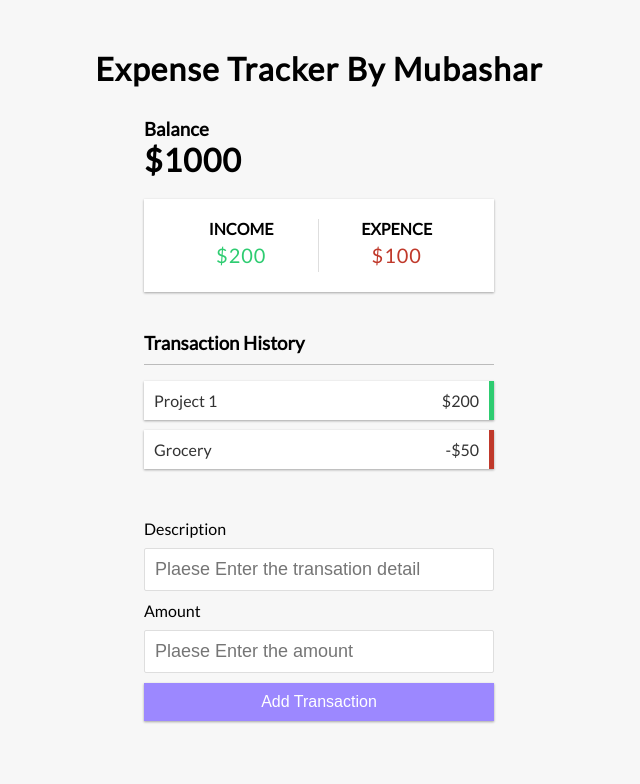
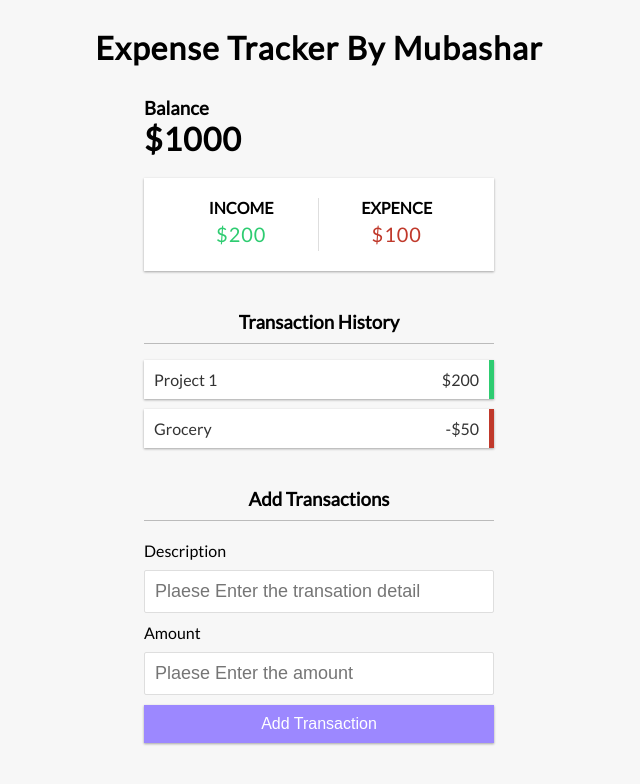
Before and after one commit to mobi781/PanaCloud-SaaS-Training, a React (Create React App) app in the folder first_react_app/: page / in a window 1280 px wide. Shown: the top 784 px of the page, without its empty margins (321-961 px from the left). Built offline with nearby package versions, Linux system fonts and the light colour scheme.

Commit message:
little improvement

```diff
--- a/first_react_app/src/App.css
+++ b/first_react_app/src/App.css
@@ -33,6 +33,7 @@ h3 {
   border-bottom: 1px solid #bbb;
   padding-bottom: 10px;
   margin: 40px 0 10px;
+  text-align: center;
 }
 
 h4 {
@@ -44,6 +45,7 @@ h4 {
   border: none;
   margin:0px;
   padding:0px;
+  text-align: start;
 }
 
 
--- a/first_react_app/src/Components/AddNew.js
+++ b/first_react_app/src/Components/AddNew.js
@@ -3,6 +3,8 @@ import React from 'react'
 const AddNew = () => {
     return (
         <div>
+            <h3>Add Transactions</h3>
+            <div className="form">
                 <div className="form-control">
                     <label htmlFor="Description">
                         Description
@@ -27,6 +29,7 @@ const AddNew = () => {
 
                 </div>
                 <button className="btn">Add Transaction</button>
+            </div>
 
         </div>
     )
```
Lines whose indentation alone changed are shown as unchanged.
